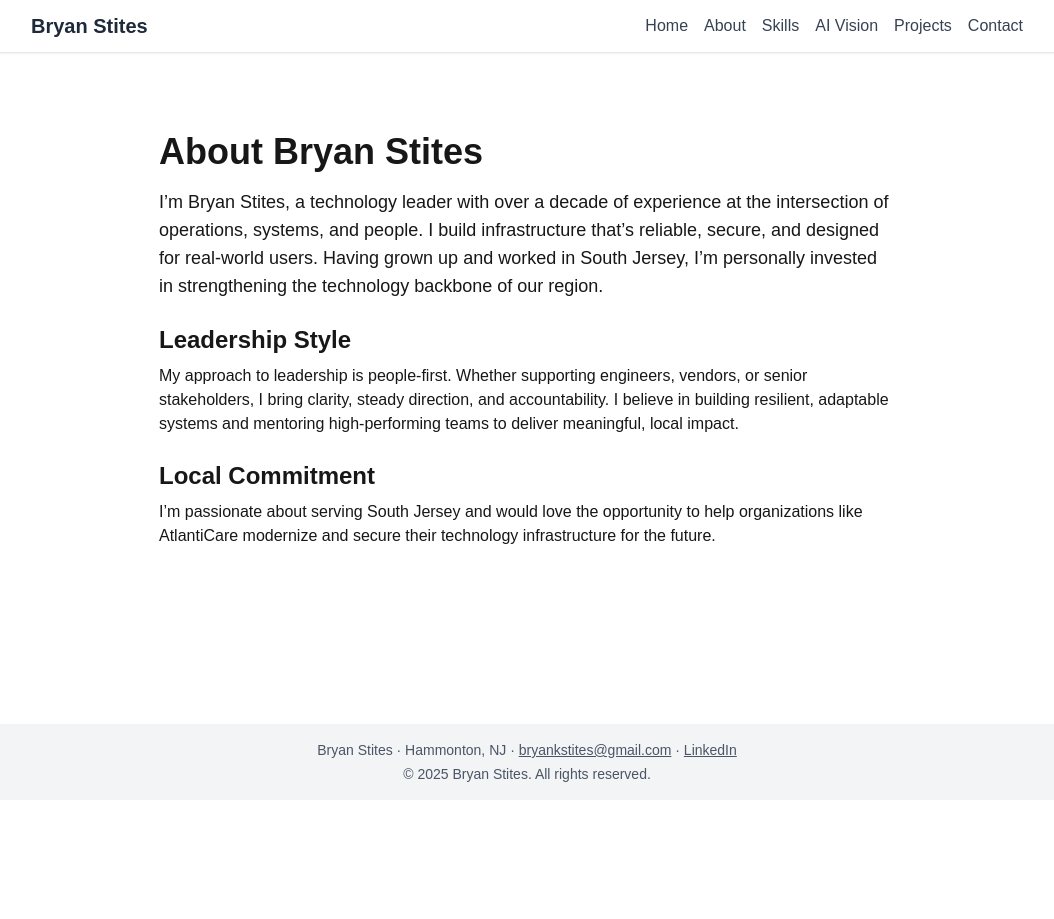
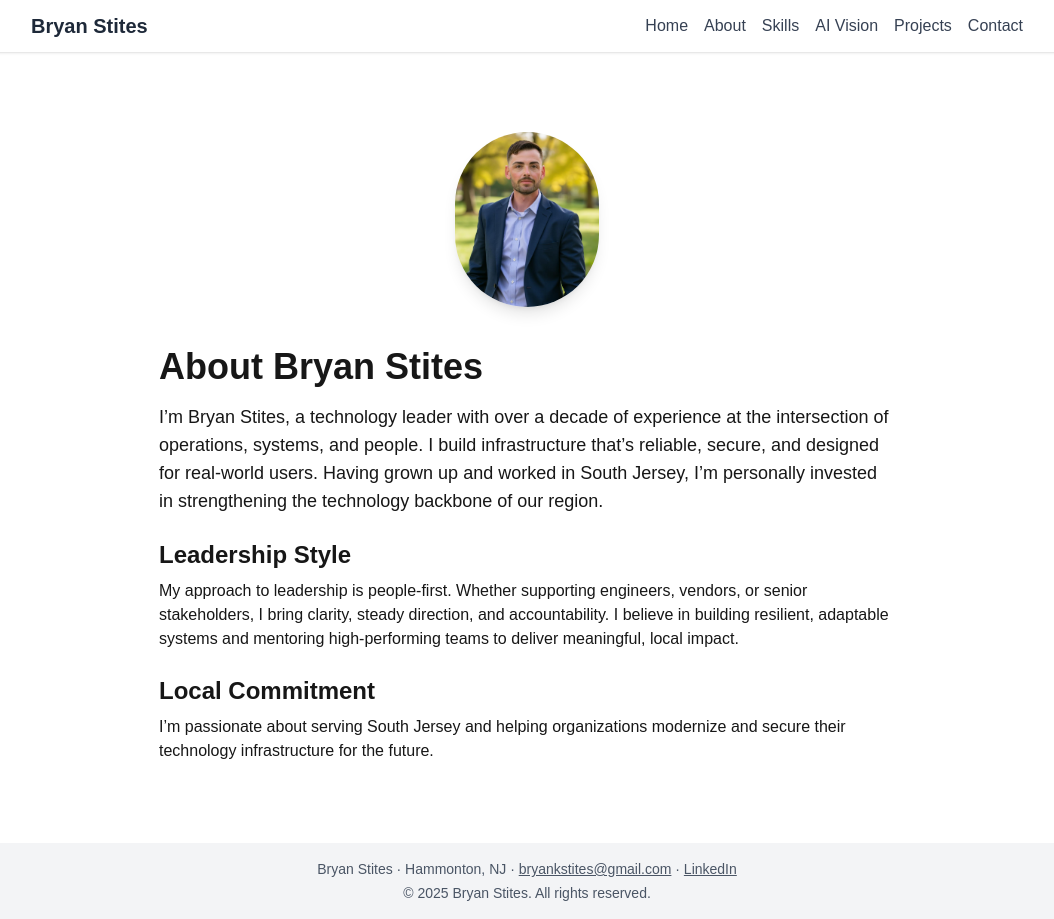
Before and after one commit to bkstites/vp-portfolio, a Next.js app: page /about in a window 1280 px wide. Shown: the whole page, without its empty margins (113-1167 px from the left). Before the commit the page ends 800 px from the top, so only its background shows below. Built offline with nearby package versions, Linux system fonts and the light colour scheme.

Commit message:
Remove AtlantiCare reference and add headshot to About page

```diff
--- a/src/app/about/page.tsx
+++ b/src/app/about/page.tsx
@@ -1,8 +1,19 @@
 import React from 'react';
+import Image from 'next/image';
 
 export default function AboutPage() {
   return (
     <main className="max-w-3xl mx-auto py-12 px-4">
+      <div className="flex flex-col items-center mb-6">
+        <Image
+          src="/headshot.jpg"
+          alt="Bryan Stites headshot"
+          width={144}
+          height={144}
+          className="rounded-full shadow-lg object-cover mb-4"
+          priority
+        />
+      </div>
       <h1 className="text-4xl font-bold mb-4">About Bryan Stites</h1>
       <p className="mb-6 text-lg">
         I’m Bryan Stites, a technology leader with over a decade of experience at the intersection of operations, systems, and people. I build infrastructure that’s reliable, secure, and designed for real-world users. Having grown up and worked in South Jersey, I’m personally invested in strengthening the technology backbone of our region.
@@ -16,7 +27,7 @@ export default function AboutPage() {
       <section>
         <h2 className="text-2xl font-semibold mb-2">Local Commitment</h2>
         <p>
-          I’m passionate about serving South Jersey and would love the opportunity to help organizations like AtlantiCare modernize and secure their technology infrastructure for the future.
+          I’m passionate about serving South Jersey and helping organizations modernize and secure their technology infrastructure for the future.
         </p>
       </section>
     </main>
```
